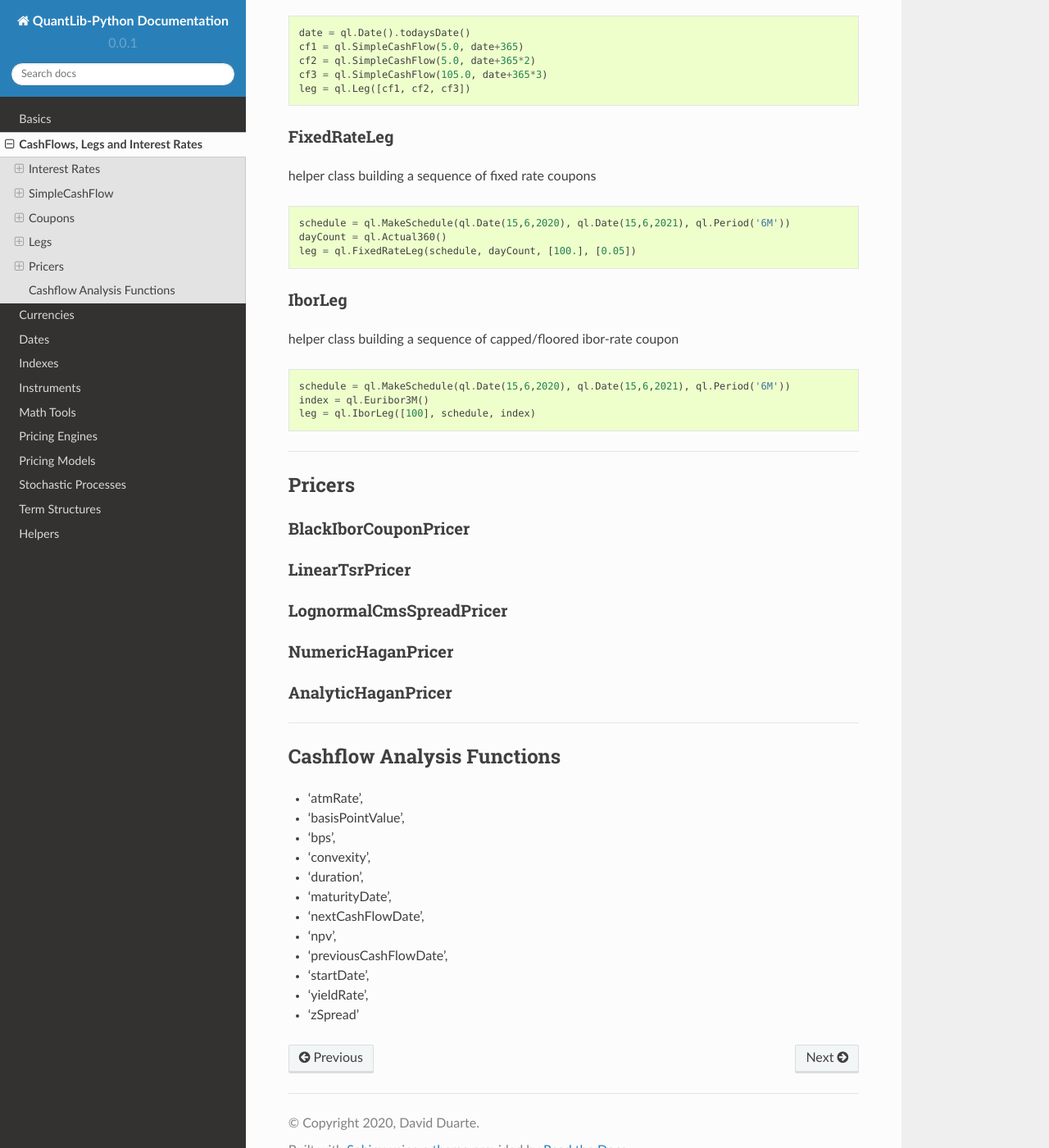
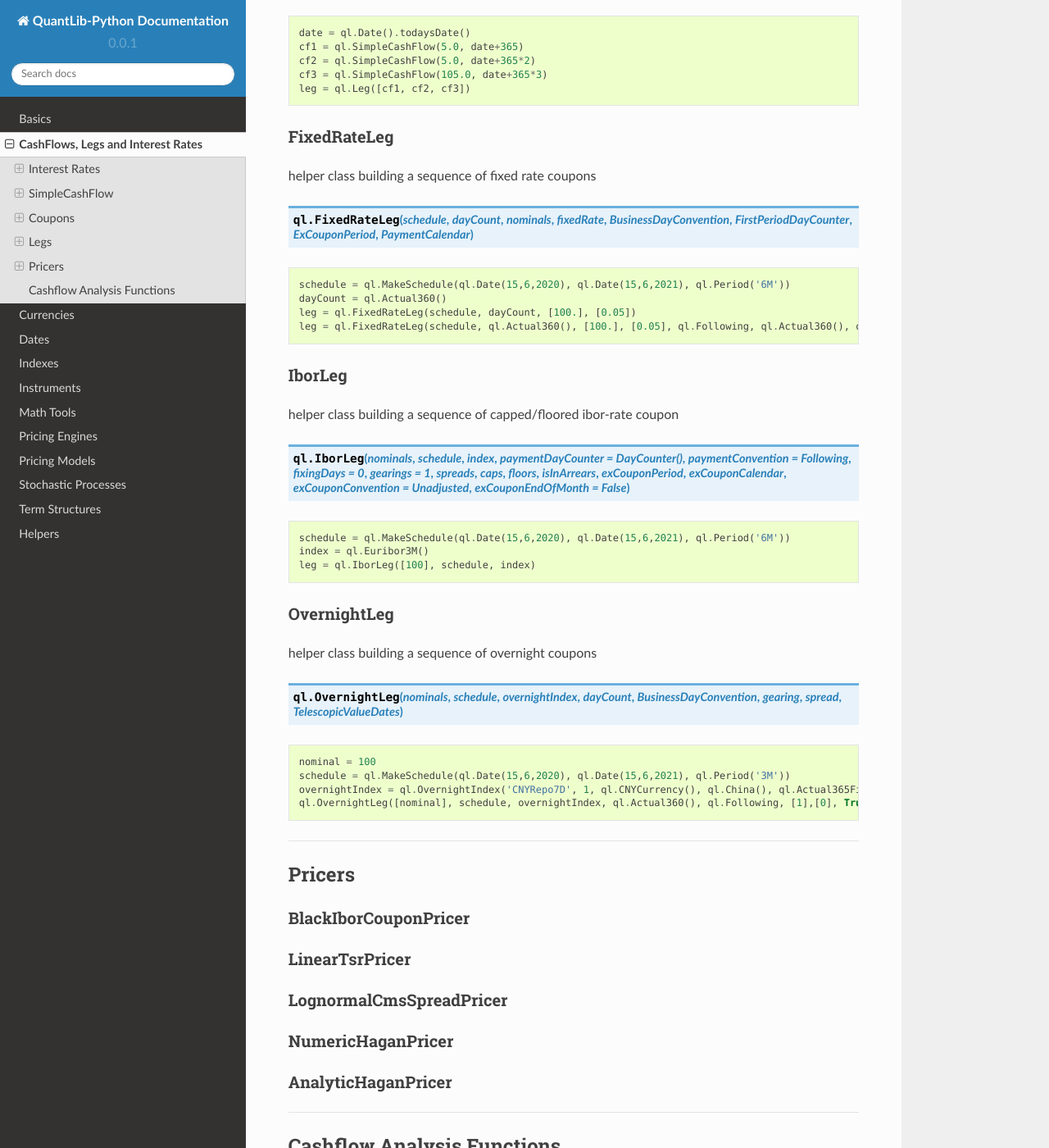
Before and after one commit to nhaga/QuantLib-Python-Docs, a Sphinx documentation site: the page built from docs/cashflows.rst, in a window 1280 px wide and 1400 px high, scrolled down 2591 px. Shown: the whole window at 82% size. Built offline with Sphinx 7.4.7 and the Read the Docs theme 2.0.0, drawn with Linux system fonts in a browser that asks for light colours; formulas are drawn with MathJax 3.

Commit message:
added overnightLeg

```diff
--- a/docs/cashflows.rst
+++ b/docs/cashflows.rst
@@ -159,22 +159,44 @@ FixedRateLeg
 
 helper class building a sequence of fixed rate coupons
 
+.. function:: ql.FixedRateLeg(schedule, dayCount, nominals, fixedRate, BusinessDayConvention, FirstPeriodDayCounter, ExCouponPeriod, PaymentCalendar)
+
 .. code-block:: python
 
     schedule = ql.MakeSchedule(ql.Date(15,6,2020), ql.Date(15,6,2021), ql.Period('6M'))
     dayCount = ql.Actual360()
     leg = ql.FixedRateLeg(schedule, dayCount, [100.], [0.05])
+    leg = ql.FixedRateLeg(schedule, ql.Actual360(), [100.], [0.05], ql.Following, ql.Actual360(), ql.Period('3M'), ql.TARGET())
 
 IborLeg
 *******
 
 helper class building a sequence of capped/floored ibor-rate coupon
 
+.. function:: ql.IborLeg(nominals, schedule, index, paymentDayCounter = DayCounter(), paymentConvention = Following, fixingDays = 0, gearings = 1, spreads, caps, floors, isInArrears, exCouponPeriod, exCouponCalendar, exCouponConvention = Unadjusted, exCouponEndOfMonth = False)
+
 .. code-block:: python
 
     schedule = ql.MakeSchedule(ql.Date(15,6,2020), ql.Date(15,6,2021), ql.Period('6M'))
     index = ql.Euribor3M()
     leg = ql.IborLeg([100], schedule, index)
+
+
+OvernightLeg
+************
+
+helper class building a sequence of overnight coupons
+
+.. function:: ql.OvernightLeg(nominals, schedule, overnightIndex, dayCount, BusinessDayConvention, gearing, spread, TelescopicValueDates)
+
+.. code-block:: python
+
+    nominal = 100
+    schedule = ql.MakeSchedule(ql.Date(15,6,2020), ql.Date(15,6,2021), ql.Period('3M'))
+    overnightIndex = ql.OvernightIndex('CNYRepo7D', 1, ql.CNYCurrency(), ql.China(), ql.Actual365Fixed())
+    ql.OvernightLeg([nominal], schedule, overnightIndex, ql.Actual360(), ql.Following, [1],[0], True)
+
+
 
 ---------
 
```
